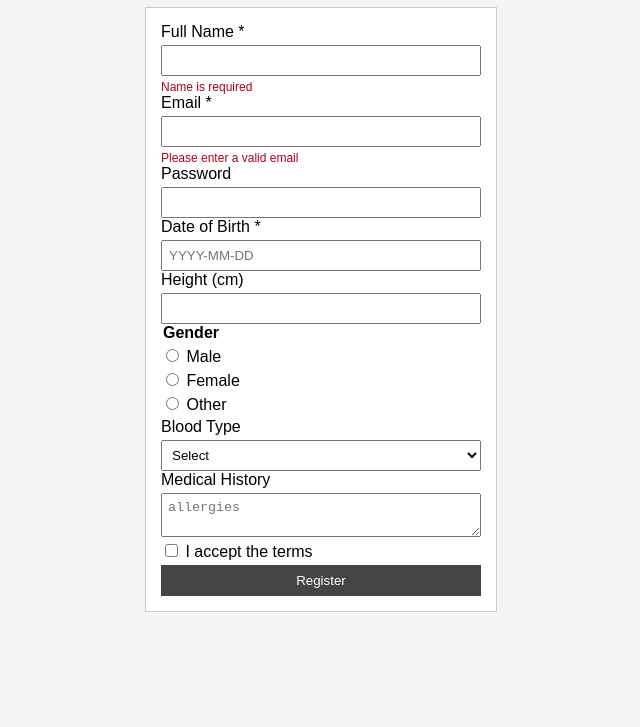
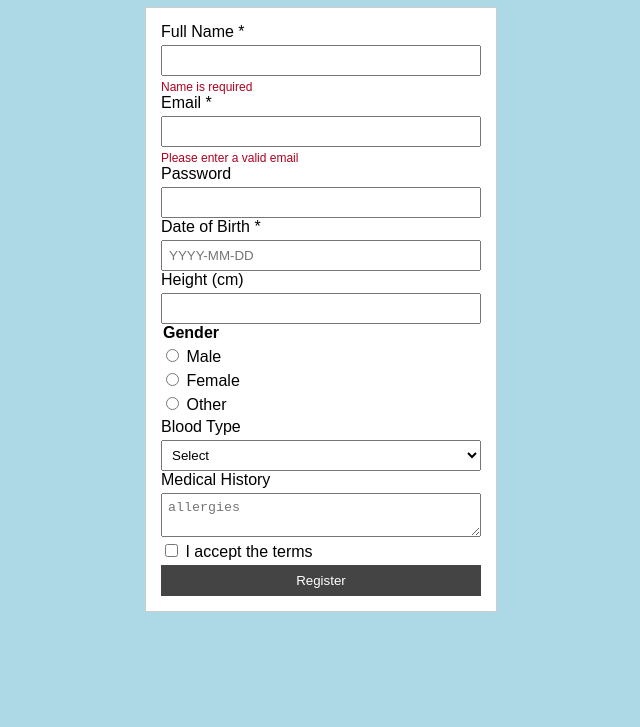
Before and after one commit to NC-EC/vital-signs-intake-form, a website: page public/index.html in a window 1280 px wide. Shown: the part 73-800 px from the top of the page, without its empty margins (319-959 px from the left). Drawn offline with Linux system fonts and the light colour scheme.

Commit message:
Change background color to light blue

```diff
--- a/public/style.css
+++ b/public/style.css
@@ -1,5 +1,5 @@
 body {
-    background-color: #f5f5f5;
+    background-color: #add8e6;
     font-family: Arial, sans-serif;
 }
 
```
